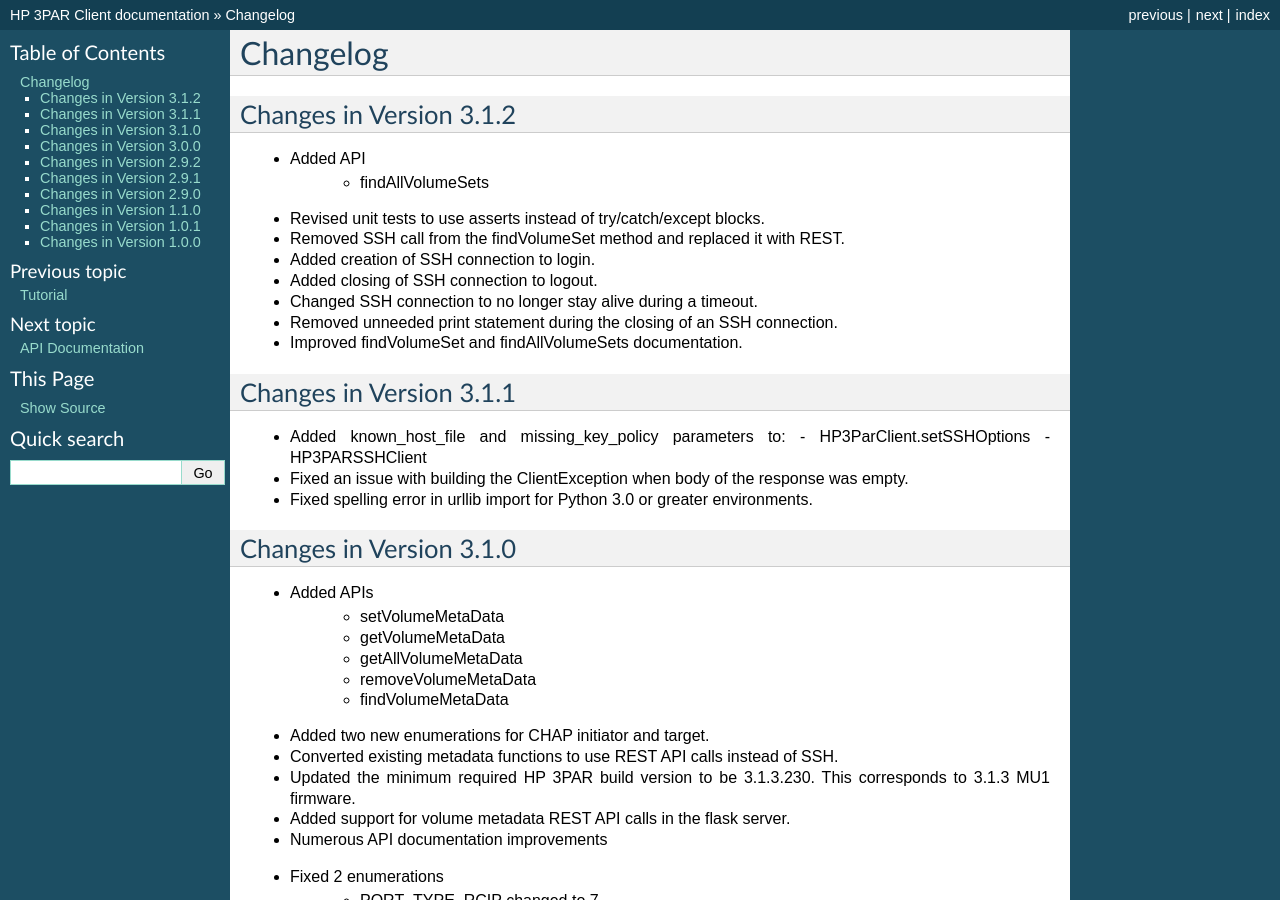
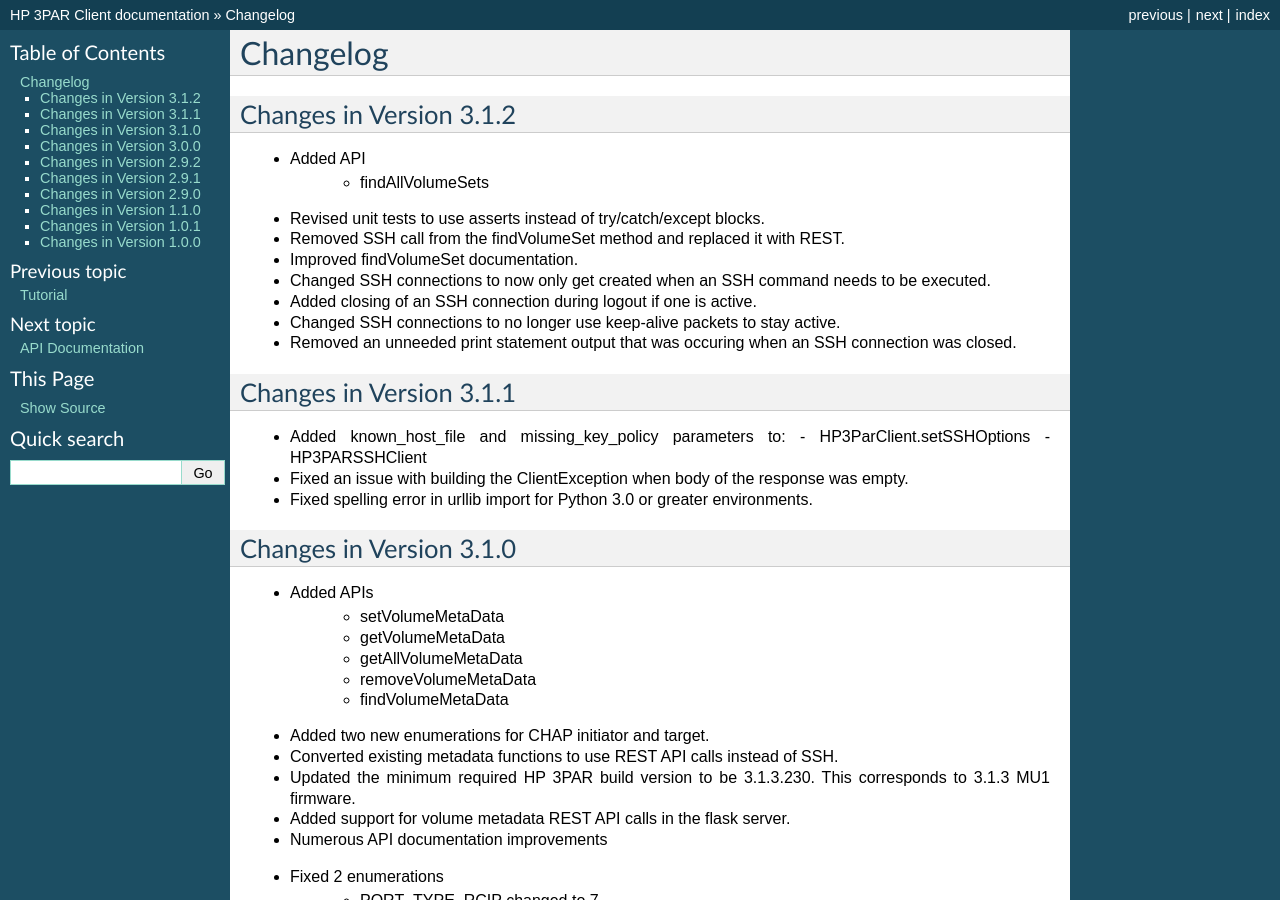
Before and after one commit to hpe-storage/python-3parclient, a Sphinx documentation site: the page built from docs/changelog.rst, in a window 1280 px wide and 900 px high. Built offline with Sphinx 7.4.7, drawn with Linux system fonts in a browser that asks for light colours; pages that are not in the unit, such as notebooks, are missing from menus; the version number could not be read and is left out.

Commit message:
Fixing some doc errors for 3.1.2 client
* Added a findAllVolumeSets() automethod call so documentation
  is generated for it.
* Revised changelog to be a little more descriptive.
* Fixed some typos in findVolumeSet and findAllVolumeSets
  documentation comments.

Change-Id: I075df3b6366b6a82c4e06267ea82454d44390f7c

```diff
--- a/docs/api/hp3parclient/client.rst
+++ b/docs/api/hp3parclient/client.rst
@@ -51,6 +51,7 @@
       .. automethod:: getiSCSIPorts
       .. automethod:: getIPPorts
       .. automethod:: findVolumeSet
+      .. automethod:: findAllVolumeSets
       .. automethod:: getVolumeSet
       .. automethod:: getVolumeSets
       .. automethod:: createVolumeSet
--- a/docs/changelog.rst
+++ b/docs/changelog.rst
@@ -7,11 +7,13 @@
    - findAllVolumeSets
 * Revised unit tests to use asserts instead of try/catch/except blocks.
 * Removed SSH call from the findVolumeSet method and replaced it with REST.
-* Added creation of SSH connection to login.
-* Added closing of SSH connection to logout.
-* Changed SSH connection to no longer stay alive during a timeout.
-* Removed unneeded print statement during the closing of an SSH connection.
-* Improved findVolumeSet and findAllVolumeSets documentation.
+* Improved findVolumeSet documentation.
+* Changed SSH connections to now only get created when an SSH command needs
+  to be executed.
+* Added closing of an SSH connection during logout if one is active.
+* Changed SSH connections to no longer use keep-alive packets to stay active.
+* Removed an unneeded print statement output that was occuring when an SSH
+  connection was closed.
 
 Changes in Version 3.1.1
 ------------------------
```
Also changed, not shown: 1 other file.
